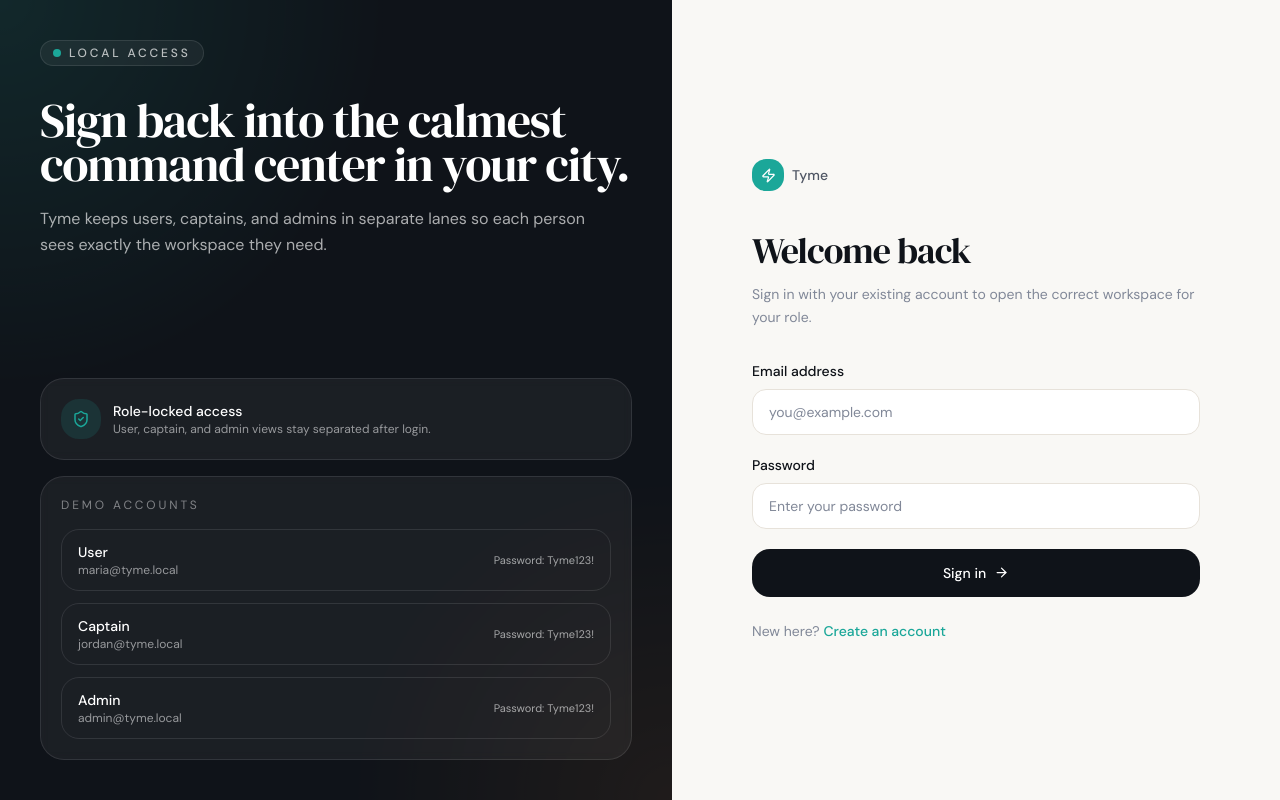
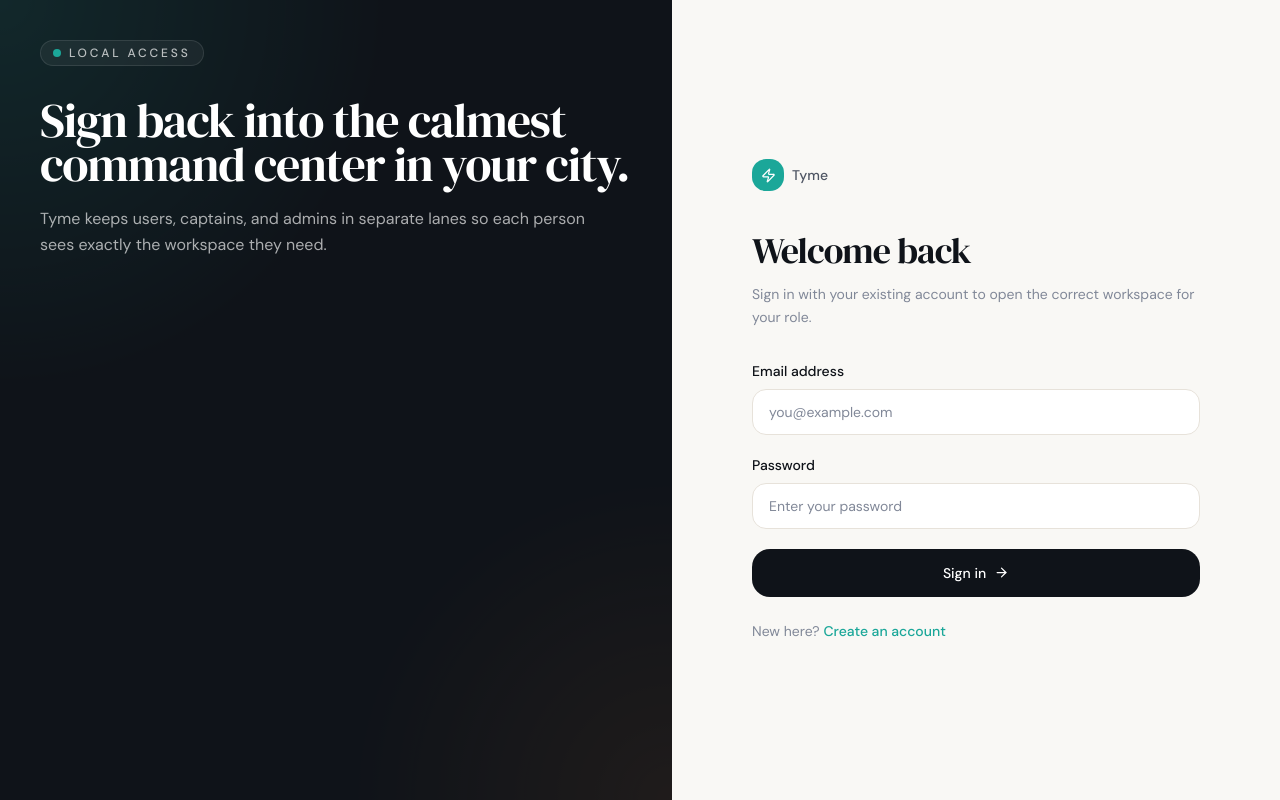
Before and after one commit to Aryan9Dwivedi/Tyme, a React (Vite) app in the folder frontend/: page /login in a window 1280 px wide. Built offline with nearby package versions, Linux system fonts and the light colour scheme.

Commit message:
chore: remove demo login panel from auth screen

```diff
--- a/frontend/src/pages/LoginPage.jsx
+++ b/frontend/src/pages/LoginPage.jsx
@@ -1,15 +1,9 @@
 import { useState } from "react";
-import { ArrowRight, ShieldCheck, Zap } from "lucide-react";
+import { ArrowRight, Zap } from "lucide-react";
 import { Link, useLocation, useNavigate } from "react-router-dom";
 
 import { useAuth } from "@/lib/AuthContext";
 import { getRoleHome } from "@/lib/auth-utils";
-
-const DEMO_LOGINS = [
-  { role: "User", email: "maria@tyme.local" },
-  { role: "Captain", email: "jordan@tyme.local" },
-  { role: "Admin", email: "admin@tyme.local" },
-];
 
 export default function LoginPage() {
   const navigate = useNavigate();
@@ -60,34 +54,7 @@ export default function LoginPage() {
             </p>
           </div>
 
-          <div className="relative space-y-4">
-            <div className="rounded-3xl border border-white/10 bg-white/5 p-5 backdrop-blur-sm">
-              <div className="flex items-center gap-3">
-                <div className="flex h-10 w-10 items-center justify-center rounded-2xl bg-teal/15">
-                  <ShieldCheck className="text-teal" size={18} />
-                </div>
-                <div>
-                  <p className="text-sm font-medium">Role-locked access</p>
-                  <p className="text-xs text-white/55">User, captain, and admin views stay separated after login.</p>
-                </div>
-              </div>
-            </div>
-
-            <div className="rounded-3xl border border-white/10 bg-white/5 p-5 backdrop-blur-sm">
-              <div className="text-xs uppercase tracking-[0.24em] text-white/45">Demo accounts</div>
-              <div className="mt-4 space-y-3">
-                {DEMO_LOGINS.map((account) => (
-                  <div key={account.role} className="flex items-center justify-between rounded-2xl border border-white/10 px-4 py-3">
-                    <div>
-                      <div className="text-sm font-medium">{account.role}</div>
-                      <div className="text-xs text-white/55">{account.email}</div>
-                    </div>
-                    <div className="text-[11px] text-white/60">Password: Tyme123!</div>
-                  </div>
-                ))}
-              </div>
-            </div>
-          </div>
+          <div />
         </section>
 
         <section className="flex items-center justify-center px-6 py-10 md:px-10">
```
